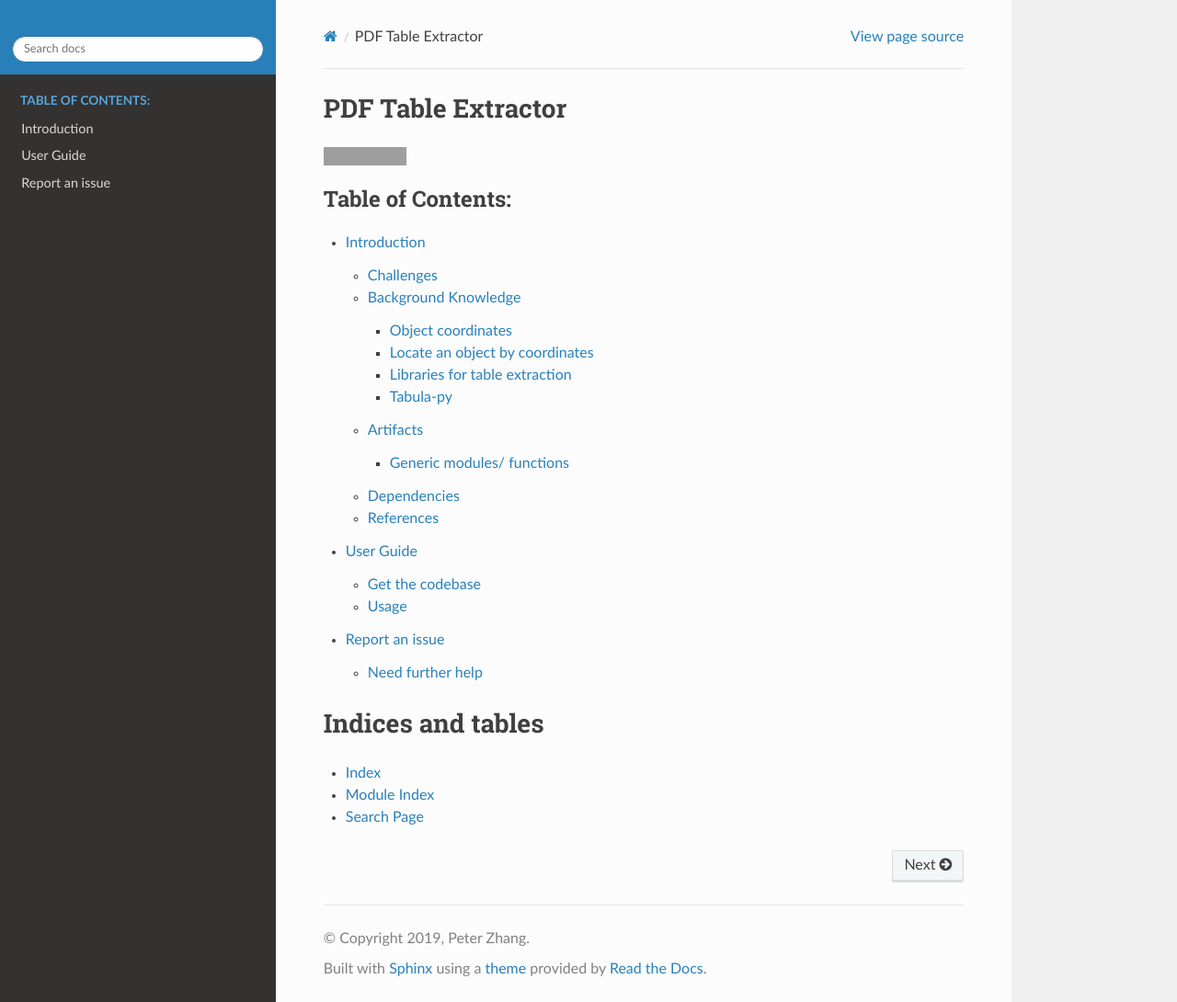
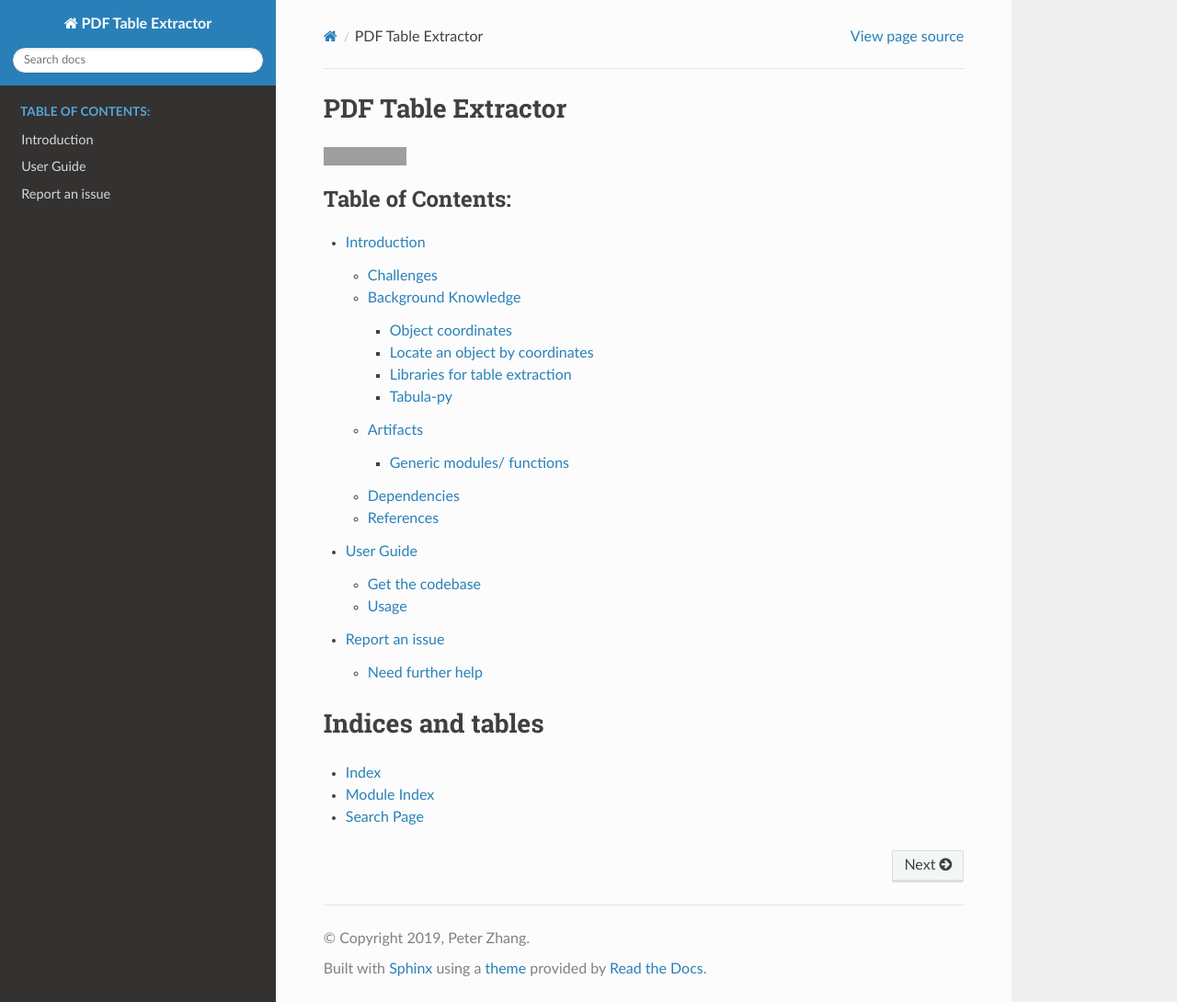
Before and after one commit to peter-sas/techtalk, a Sphinx documentation site: the page built from docs/source/index.rst, in a window 1280 px wide and 1090 px high. Shown: the whole window at 92% size. Built offline with Sphinx 7.4.7 and the Read the Docs theme 2.0.0, drawn with Linux system fonts in a browser that asks for light colours; grey boxes are pictures that could not be loaded.

Commit message:
minor update on sphinx-rtd-theme setting

```diff
--- a/docs/source/conf.py
+++ b/docs/source/conf.py
@@ -31,6 +31,7 @@ release = '0.1'
 # extensions coming with Sphinx (named 'sphinx.ext.*') or your custom
 # ones.
 extensions = [
+    "sphinx_rtd_theme",
 ]
 
 # Add any paths that contain templates here, relative to this directory.
@@ -49,12 +50,7 @@ exclude_patterns = []
 #
 # html_theme = 'alabaster'
 html_theme = 'sphinx_rtd_theme'
-html_static_path = ['_static']
-html_theme_path = [sphinx_rtd_theme.get_html_theme_path()]
-html_theme_options = {
-    'logo_only': True,
-    'display_version': False,
-}
+
 
 # Add any paths that contain custom static files (such as style sheets) here,
 # relative to this directory. They are copied after the builtin static files,
```
